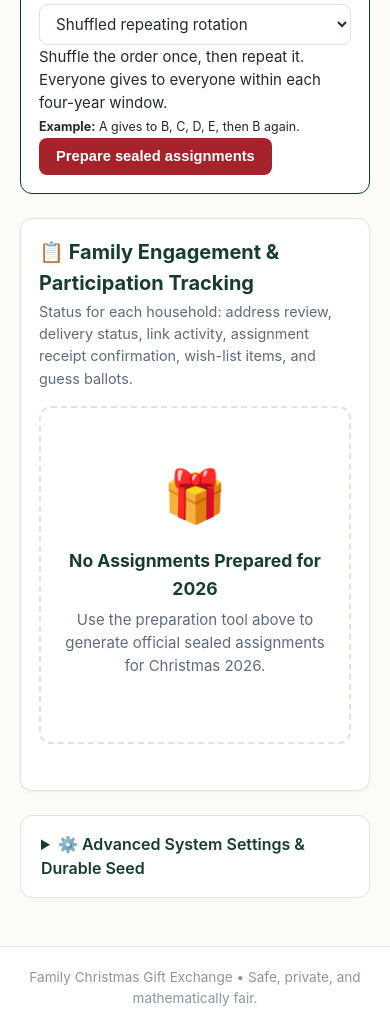
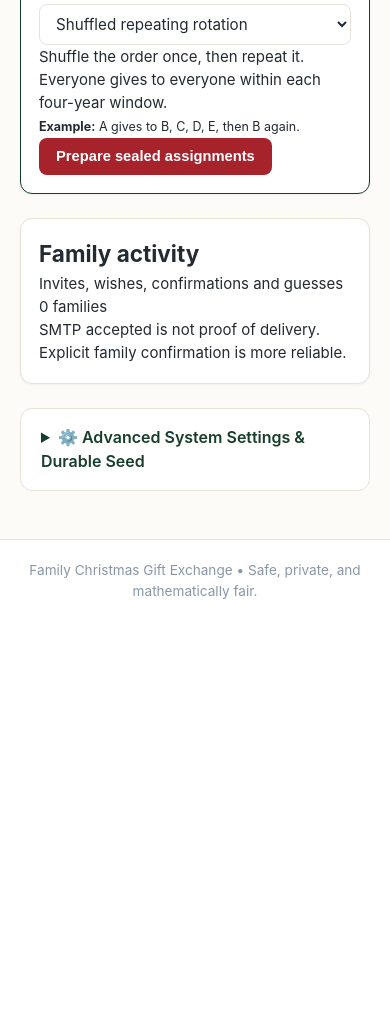
Before and after one commit to Tahlor/Christmas_Gift_Assignment, a Flask app: page /christmas/admin in a window 390 px wide. Shown: the part 980-2009 px from the top of the page. After the commit the page ends 1579 px from the top, so only its background shows below. Run offline with Flask 3, Linux system fonts and the light colour scheme; the visitor is signed in with stand-in values (Sample User, id 1); data comes from the database, SQL or seed files in the repository; data that the repository does not hold is empty; parts of the project's set-up code (start-up, migrations or seed data) failed here and were passed over.

Commit message:
feat: mobile-friendly expandable family progress rows and compact address reminder

```diff
--- a/web/templates/admin/dashboard.html
+++ b/web/templates/admin/dashboard.html
@@ -261,44 +261,26 @@
 <!-- OFFICIAL EXCHANGE MODE VIEW                                             -->
 <!-- ======================================================================= -->
 
-<!-- Address Review Warning Banner (Archibald Contact Sheet provenance) -->
+
 {% if pending_address_reviews %}
-<div class="card" style="border-left: 4px solid var(--color-warning); background-color: var(--color-gold-subtle); margin-bottom: 20px;">
-  <div style="display: flex; justify-content: space-between; align-items: flex-start; gap: 16px; flex-wrap: wrap;">
-    <div style="flex: 1;">
-      <h3 style="color: #92400e; font-size: 1.05rem; font-weight: 700; margin-bottom: 4px; display: flex; align-items: center; gap: 8px;">
-        <span>⚠️</span> Address Review Due Before Invitations
-      </h3>
-      <p style="font-size: 0.9rem; color: #78350f; margin-bottom: 8px;">
-        Contact information was synced from the official Archibald Contact Information Google Sheet (Family tab, Nov 12, 2026).
-        The following active household has an impending address update:
-      </p>
-      <div style="background: rgba(255, 255, 255, 0.6); padding: 10px 14px; border-radius: var(--radius-sm); border: 1px solid #fde68a;">
+<details class="ui-review-flag">
+  <summary><strong>Address confirmation needed</strong> · {% for r in pending_address_reviews %}{{ r.family_name }}{% if not loop.last %}, {% endif %}{% endfor %}</summary>
+  <div class="ui-review-content">
     {% for rev in pending_address_reviews %}
-        <div style="display: flex; justify-content: space-between; align-items: center; flex-wrap: wrap; gap: 8px; margin-bottom: {{ '6px' if not loop.last else '0' }};">
+    <div class="ui-review-entry">
       <div>
-            <strong style="color: #78350f;">{{ rev.family_name }}</strong>
-            <span style="font-size: 0.85rem; color: #92400e; margin-left: 8px;">Review Due: {{ rev.review_due_date or 'Dec 12, 2026' }}</span>
-            {% if rev.admin_note %}
-            <div style="font-size: 0.82rem; color: #b45309; font-style: italic; margin-top: 2px;">
-              Admin Note: {{ rev.admin_note }}
+        <strong>{{ rev.family_name }}</strong> · Check by {{ rev.review_due_date }}
+        <p>{{ rev.admin_note }}</p>
       </div>
-            {% endif %}
-          </div>
-          <form method="POST" action="{{ url_for('admin.mark_address_review', family_id=rev.family_id) }}" style="margin: 0;">
+      <form method="POST" action="{{ url_for('admin.mark_address_review', family_id=rev.family_id) }}">
         <input type="hidden" name="csrf_token" value="{{ csrf_token() }}">
-            <button type="submit" class="btn btn-secondary btn-sm" style="font-size: 0.8rem; padding: 3px 10px;">
-              ✓ Mark Address Reviewed
-            </button>
+        <button class="btn btn-secondary btn-sm" type="submit" data-confirm="Mark address manually verified?">Confirm reviewed</button>
       </form>
     </div>
     {% endfor %}
   </div>
-    </div>
-  </div>
-</div>
+</details>
 {% endif %}
-
 
 {% if spoilers_unlocked %}
 <div class="ui-alert ui-warning">
@@ -517,143 +499,58 @@
 </div>
 {% endif %}
 
-<!-- Compact Family Engagement Tracking Table -->
-<div class="card" style="margin-bottom: 24px;">
-  <div class="card-header">
+
+<section class="ui-progress card" aria-labelledby="family-progress-heading">
+  <div class="ui-section-heading">
     <div>
-      <h2 class="card-title">📋 Family Engagement & Participation Tracking</h2>
-      <p class="card-subtitle">
-        Status for each household: address review, delivery status, link activity, assignment receipt confirmation, wish-list items, and guess ballots.
-      </p>
+      <h2 id="family-progress-heading">Family activity</h2>
+      <p>Invites, wishes, confirmations and guesses</p>
     </div>
+    <span class="ui-count">{{ tracking_data|length }} families</span>
   </div>
-
-  {% if tracking_data %}
-  <div class="table-responsive">
-    <table class="table" style="font-size: 0.88rem;">
-      <thead>
-        <tr>
-          <th>Family</th>
-          <th>Address Review</th>
-          <th>Invitation</th>
-          <th>Link Opened</th>
-          <th>Received Confirmed</th>
-          <th>Wishlist</th>
-          <th>Guess Ballot</th>
-          <th>Private Invitation Link</th>
-          <th>Recipient (Pairing)</th>
-        </tr>
-      </thead>
-      <tbody>
+  <div class="ui-family-list">
     {% for row in tracking_data %}
-        <tr>
-          <td style="font-weight: 600; white-space: nowrap;">
-            {{ row.family_name }}
-            {% if row.emails %}
-            <div style="font-size: 0.78rem; color: var(--color-text-muted); font-weight: normal;">{{ row.emails }}</div>
-            {% endif %}
-          </td>
-          <td style="white-space: nowrap;">
-            {% if row.address_review_status == 'pending' %}
-            <span class="badge" style="background: #fef3c7; color: #92400e;">⚠️ Review Due</span>
-            {% elif row.address_review_status == 'reviewed' %}
-            <span class="badge badge-published">✓ Verified</span>
-            {% else %}
-            <span class="badge badge-inactive">Current</span>
-            {% endif %}
-          </td>
-          <td style="white-space: nowrap;">
-            {% if row.invitation_status == 'smtp_accepted' %}
-            <span class="badge badge-published" title="Accepted by the mail server, not guaranteed delivered">{{ row.invitation_label }}</span>
-            {% elif row.invitation_status in ('failed', 'partial') %}
-            <span class="badge" style="background: var(--color-accent-subtle); color: var(--color-accent);">{{ row.invitation_label }}</span>
-            {% else %}
-            <span class="badge badge-inactive">Not sent</span>
-            {% endif %}
+    <details class="ui-family-row">
+      <summary>
+        <span class="ui-family-primary">
+          <strong>{{ row.family_name }}</strong>
+          {% if row.address_review_status == 'pending' %}<small class="ui-needs-review">Address check due</small>{% endif %}
+        </span>
+        <span class="ui-family-statuses">
+          <span class="{{ 'ui-status-ok' if row.invitation_status == 'smtp_accepted' else ('ui-status-bad' if row.invitation_status in ('failed','partial') else '') }}">{{ row.invitation_label }}</span>
+          <span>{{ row.wishlist_items_count }} wishes</span>
+          {% if is_published %}<span>{{ 'Received' if row.assignment_confirmed_at else 'Not confirmed' }}</span>{% endif %}
+          {% if is_published %}<span>{{ 'Guessed' if row.guess_submitted_at else 'No guesses' }}</span>{% endif %}
+        </span>
+      </summary>
+      <div class="ui-family-expanded">
+        <div><span class="ui-detail-name">Email addresses</span><span>{{ row.emails or 'None recorded' }}</span></div>
+        <div><span class="ui-detail-name">Invitation</span><span>{{ row.invitation_label }}</span></div>
         {% if row.email_details %}
-            <details style="margin-top: 4px;">
-              <summary style="cursor: pointer; font-size: 0.75rem;">Email details</summary>
-              {% for e in row.email_details %}
-              <div style="margin-top: 4px; font-size: 0.75rem;">
-                <strong>{{ e.recipient_email }}</strong> - {{ e.status }}
-                {% if e.attempted_at %}<span title="{{ e.attempted_at }}">({{ e.attempted_at[:16] }})</span>{% endif %}
-              </div>
-              {% endfor %}
-            </details>
-            {% endif %}
-          </td>
-          <td style="white-space: nowrap; color: var(--color-text-muted);">
-            {% if row.last_visit %}
-            <span title="Last portal GET request (may include email preview scanners)">{{ row.last_visit[:16] }}</span>
-            {% else %}
-            <span style="color: var(--color-text-subtle);">Never</span>
-            {% endif %}
-          </td>
-          <td style="white-space: nowrap;">
-            {% if row.assignment_confirmed_at %}
-            <span class="badge badge-published" title="{{ row.assignment_confirmed_at }}">✓ Confirmed</span>
-            {% else %}
-            <span class="badge badge-inactive">Pending</span>
-            {% endif %}
-          </td>
-          <td style="white-space: nowrap;">
-            {% if row.wishlist_items_count > 0 %}
-            <span class="badge badge-draft" title="Updated {{ row.wishlist_updated_at or '' }}">
-              {{ row.wishlist_items_count }} item{{ 's' if row.wishlist_items_count != 1 else '' }}
-            </span>
-            {% else %}
-            <span style="color: var(--color-text-subtle);">Empty</span>
-            {% endif %}
-          </td>
-          <td style="white-space: nowrap;">
-            {% if row.guess_submitted_at %}
-            <span class="badge badge-published" title="Submitted {{ row.guess_submitted_at }}">✓ Submitted</span>
-            {% else %}
-            <span class="badge badge-inactive">Pending</span>
-            {% endif %}
-          </td>
-          <td style="white-space: nowrap;">
-            <div style="display: flex; align-items: center; gap: 6px;">
-              <input
-                type="text"
-                readonly
-                class="form-control form-control-sm"
-                style="font-size: 0.78rem; padding: 2px 6px; width: 140px;"
-                id="link-{{ row.family_id }}"
-                value="{{ row.portal_url }}"
-              >
-              <button
-                type="button"
-                class="btn btn-secondary btn-sm copy-btn"
-                data-copy-target="#link-{{ row.family_id }}"
-                style="padding: 2px 6px; font-size: 0.78rem;"
-                title="Copy private link"
-              >Copy</button>
-              <a href="{{ row.mailto_url }}" class="btn btn-secondary btn-sm" style="padding: 2px 6px; font-size: 0.78rem;" title="Email via Mailto">✉️</a>
-            </div>
-          </td>
-          <td style="white-space: nowrap; font-weight: 600;">
-            {% if spoilers_unlocked %}
-              <span style="color: var(--color-primary);">{{ row.recipient_name or '—' }}</span>
-            {% else %}
-              <span class="spoiler-masked" title="Unlock spoilers to view">🔒 Hidden</span>
-            {% endif %}
-          </td>
-        </tr>
-        {% endfor %}
-      </tbody>
-    </table>
-  </div>
-  {% else %}
-  <div class="empty-state">
-    <div class="empty-state-icon">🎁</div>
-    <h3 style="color: var(--color-primary); margin-bottom: 6px;">No Assignments Prepared for {{ current_year }}</h3>
-    <p style="color: var(--color-text-muted); max-width: 480px; margin: 0 auto 16px;">
-      Use the preparation tool above to generate official sealed assignments for Christmas {{ current_year }}.
-    </p>
+        <div class="ui-email-history">
+          <span class="ui-detail-name">Attempts by address</span>
+          {% for e in row.email_details %}<div>{{ e.recipient_email }} · {{ e.status }}{% if e.attempted_at %} · {{ e.attempted_at[:16] }}{% endif %}</div>{% endfor %}
         </div>
         {% endif %}
+        <div><span class="ui-detail-name">Link Opened</span><span>{{ row.last_visit[:16] if row.last_visit else 'Never' }} <small>(could be an email scanner)</small></span></div>
+        <div><span class="ui-detail-name">Family confirmed receipt</span><span>{{ row.assignment_confirmed_at[:16] if row.assignment_confirmed_at else 'Pending' }}</span></div>
+        <div><span class="ui-detail-name">Wish list</span><span>{{ row.wishlist_items_count }} items{% if row.wishlist_updated_at %} · updated {{ row.wishlist_updated_at[:16] }}{% endif %}</span></div>
+        <div><span class="ui-detail-name">Guess ballot</span><span>{{ row.guess_submitted_at[:16] if row.guess_submitted_at else 'Not submitted' }}</span></div>
+        <div class="ui-family-links">
+          <label for="link-{{ row.family_id }}" class="ui-detail-name">Private family link</label>
+          <input type="text" id="link-{{ row.family_id }}" class="form-control" value="{{ row.portal_url }}" readonly aria-label="Private link for {{ row.family_name }}">
+          <button type="button" class="btn btn-secondary btn-sm" data-copy-target="#link-{{ row.family_id }}">Copy link</button>
+          <a class="btn btn-secondary btn-sm" href="{{ row.mailto_url }}">Compose email</a>
         </div>
+        {% if spoilers_unlocked and row.recipient_name %}
+        <div><span class="ui-detail-name">Official recipient</span><strong>{{ row.recipient_name }}</strong></div>
+        {% endif %}
+      </div>
+    </details>
+    {% endfor %}
+  </div>
+  <p class="ui-small-note">SMTP accepted is not proof of delivery. Explicit family confirmation is more reliable.</p>
+</section>
 
 <!-- Guess-The-Giver Reveal Section (Post-Exchange) -->
 {% if is_published %}
```
Lines whose indentation alone changed are shown as unchanged.
